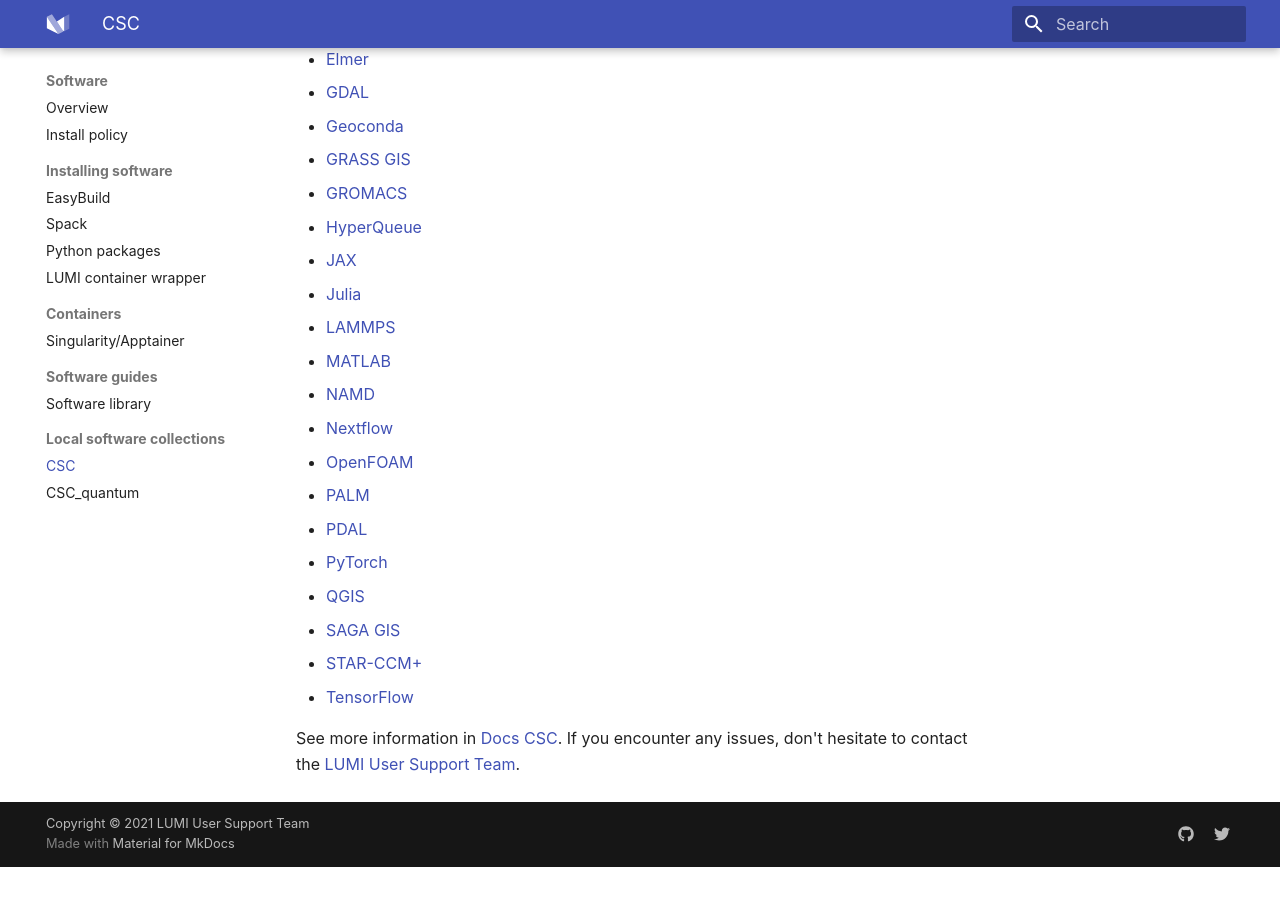
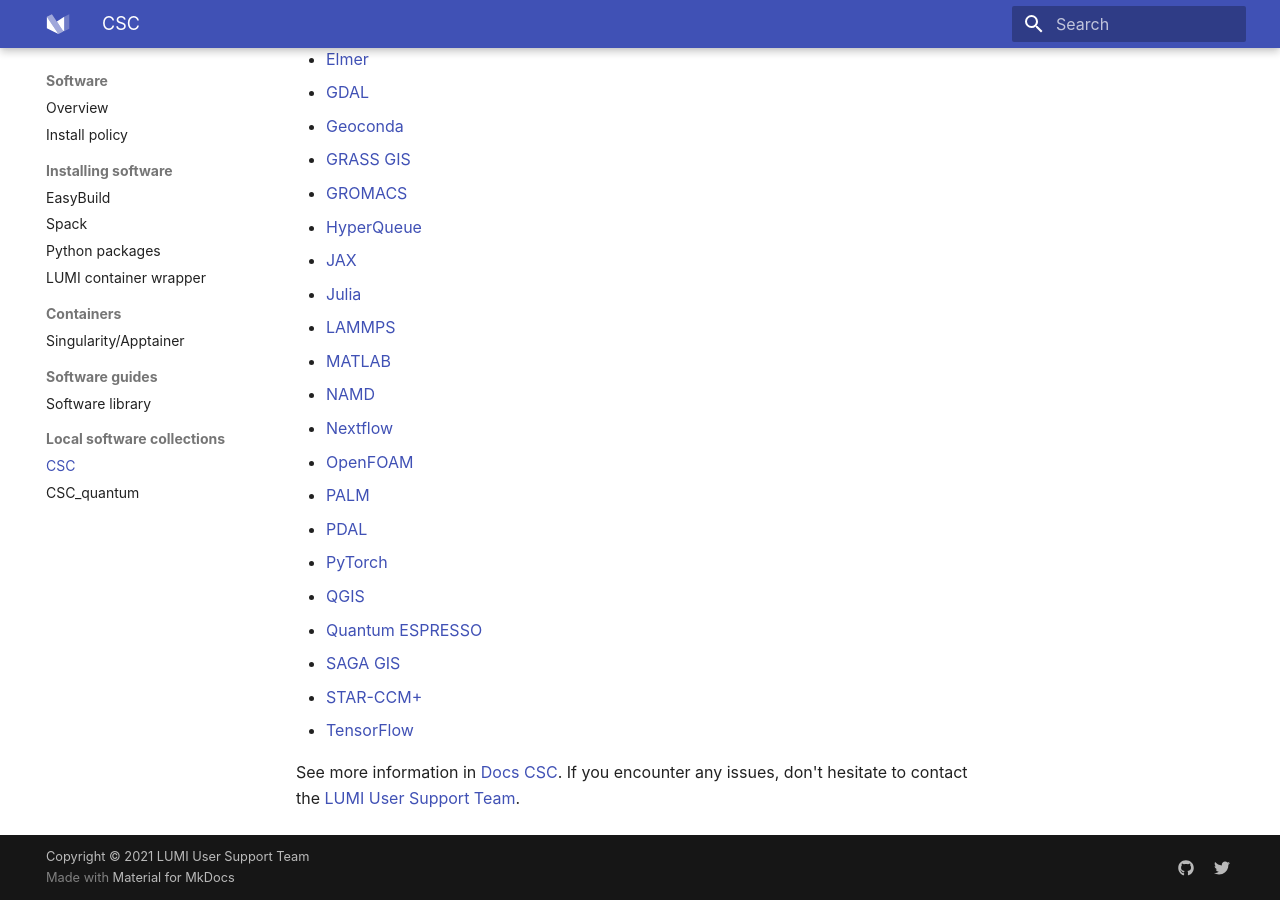
Before and after one commit to Lumi-supercomputer/lumi-userguide, an MkDocs documentation site: the page built from docs/software/local/csc.md, in a window 1280 px wide and 900 px high, scrolled down 656 px. Built offline with MkDocs 1.6.1 and Material for MkDocs 9.7.7, drawn with Linux system fonts in a browser that asks for light colours; before the commit the page ends 1523 px from its top, so only the background shows below that.

Commit message:
Add QE to list of CSC software

```diff
--- a/docs/software/local/csc.md
+++ b/docs/software/local/csc.md
@@ -41,6 +41,7 @@
 * [PDAL](https://docs.csc.fi/apps/pdal/)
 * [PyTorch](https://docs.csc.fi/apps/pytorch/)
 * [QGIS](https://docs.csc.fi/apps/qgis/)
+* [Quantum ESPRESSO](https://docs.csc.fi/apps/qe)
 * [SAGA GIS](https://docs.csc.fi/apps/saga-gis/)
 * [STAR-CCM+](https://docs.csc.fi/apps/starccm%2B/)
 * [TensorFlow](https://docs.csc.fi/apps/tensorflow/)
```
